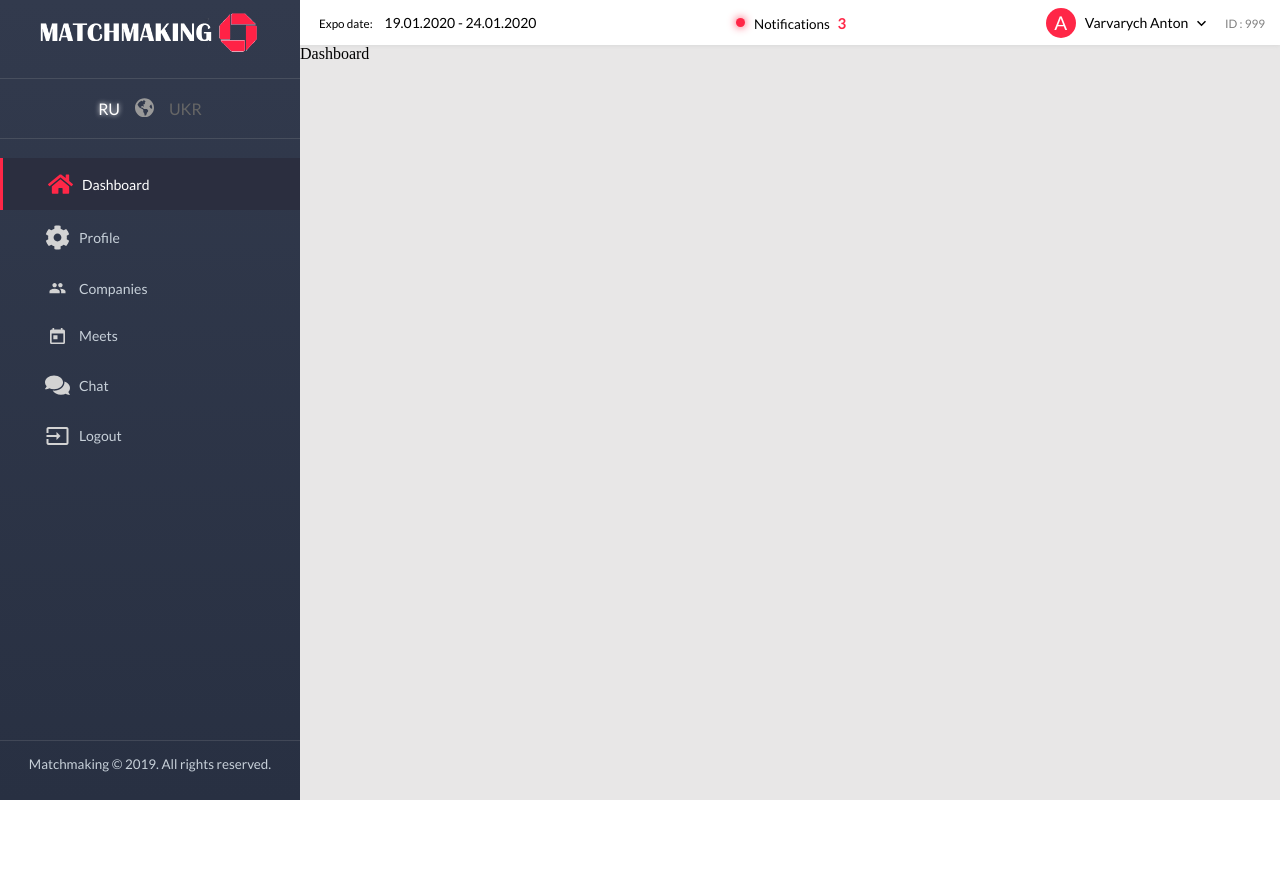
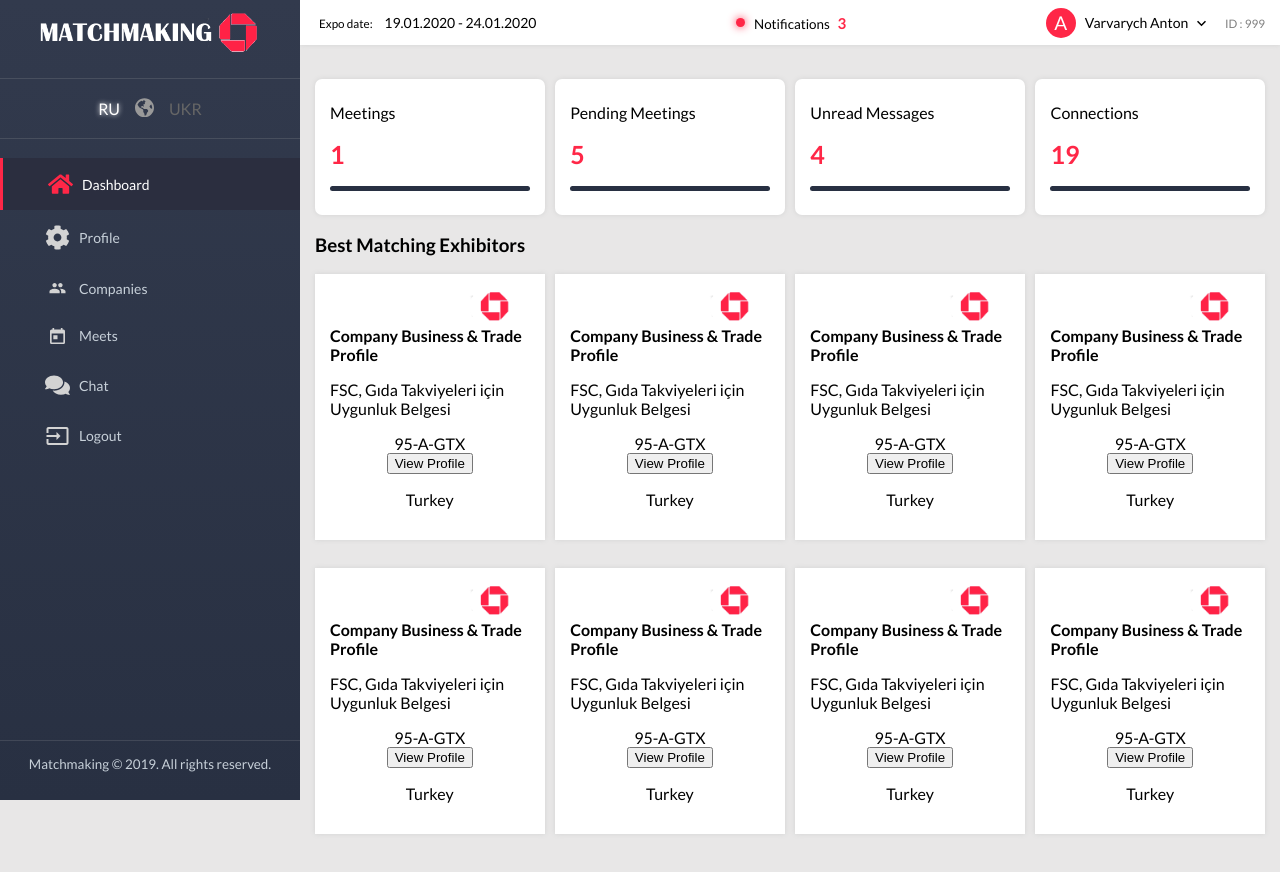
Before and after one commit to IgorSemenyk/matchmaking, a React (Create React App) app: page /dashboard in a window 1280 px wide. Shown: the top 872 px of the page. Before the commit the page ends 800 px from the top, so only its background shows below. Built offline with nearby package versions, Linux system fonts and the light colour scheme.

Commit message:
dashboard

```diff
--- a/src/components/Main/Content/Dashboard/Dashboard.jsx
+++ b/src/components/Main/Content/Dashboard/Dashboard.jsx
@@ -1,10 +1,119 @@
 import React from 'react';
-
+import style from './Dashboard.module.css';
+import logo from './../../../../img/logotype.png';
 
 const Dashboard = () => {
     return(
-        <div>
-            Dashboard
+        <div className={style.dashboard}>
+            <div className={style.dashboardCounters}>
+                <div className={style.dashboardCounterItem}>
+                    <p>Meetings</p>
+                    <b>1</b>
+                    <div className={style.dasboardStatusBar}></div>
+                </div>
+                <div className={style.dashboardCounterItem}>
+                    <p>Pending Meetings</p>
+                    <b>5</b>
+                    <div className={style.dasboardStatusBar}></div>
+                </div>
+                <div className={style.dashboardCounterItem}>
+                    <p>Unread Messages</p>
+                    <b>4</b>
+                    <div className={style.dasboardStatusBar}></div>
+                </div>
+                <div className={style.dashboardCounterItem}>
+                    <p>Connections</p>
+                    <b>19</b>
+                    <div className={style.dasboardStatusBar}></div>
+                </div>
+            </div>
+            <div className={style.dashboardBestExibitors}>
+                <div className={style.dashboardBestStatus}>
+                    <h3>Best Matching Exhibitors</h3>
+                </div>
+                <div className={style.dashboardBestExibitorsContainer}>
+                    <div className={style.dashboardBestExibitorsItem}>
+                        <img src={logo} alt=""/>
+                        <b>Company Business & Trade Profile</b>
+                        <p>	FSC, Gıda Takviyeleri için Uygunluk Belgesi</p>
+                        <span>95-A-GTX</span>
+                        <button>View Profile</button>
+                        <div>
+                            <p>Turkey</p>
+                        </div>
+                    </div>
+                    <div className={style.dashboardBestExibitorsItem}>
+                        <img src={logo} alt=""/>
+                        <b>Company Business & Trade Profile</b>
+                        <p>	FSC, Gıda Takviyeleri için Uygunluk Belgesi</p>
+                        <span>95-A-GTX</span>
+                        <button>View Profile</button>
+                        <div>
+                            <p>Turkey</p>
+                        </div>
+                    </div>
+                    <div className={style.dashboardBestExibitorsItem}>
+                        <img src={logo} alt=""/>
+                        <b>Company Business & Trade Profile</b>
+                        <p>	FSC, Gıda Takviyeleri için Uygunluk Belgesi</p>
+                        <span>95-A-GTX</span>
+                        <button>View Profile</button>
+                        <div>
+                            <p>Turkey</p>
+                        </div>
+                    </div>
+                    <div className={style.dashboardBestExibitorsItem}>
+                        <img src={logo} alt=""/>
+                        <b>Company Business & Trade Profile</b>
+                        <p>	FSC, Gıda Takviyeleri için Uygunluk Belgesi</p>
+                        <span>95-A-GTX</span>
+                        <button>View Profile</button>
+                        <div>
+                            <p>Turkey</p>
+                        </div>
+                    </div>
+                    <div className={style.dashboardBestExibitorsItem}>
+                        <img src={logo} alt=""/>
+                        <b>Company Business & Trade Profile</b>
+                        <p>	FSC, Gıda Takviyeleri için Uygunluk Belgesi</p>
+                        <span>95-A-GTX</span>
+                        <button>View Profile</button>
+                        <div>
+                            <p>Turkey</p>
+                        </div>
+                    </div>
+                    <div className={style.dashboardBestExibitorsItem}>
+                        <img src={logo} alt=""/>
+                        <b>Company Business & Trade Profile</b>
+                        <p>	FSC, Gıda Takviyeleri için Uygunluk Belgesi</p>
+                        <span>95-A-GTX</span>
+                        <button>View Profile</button>
+                        <div>
+                            <p>Turkey</p>
+                        </div>
+                    </div>
+                    <div className={style.dashboardBestExibitorsItem}>
+                        <img src={logo} alt=""/>
+                        <b>Company Business & Trade Profile</b>
+                        <p>	FSC, Gıda Takviyeleri için Uygunluk Belgesi</p>
+                        <span>95-A-GTX</span>
+                        <button>View Profile</button>
+                        <div>
+                            <p>Turkey</p>
+                        </div>
+                    </div>
+                    <div className={style.dashboardBestExibitorsItem}>
+                        <img src={logo} alt=""/>
+                        <b>Company Business & Trade Profile</b>
+                        <p>	FSC, Gıda Takviyeleri için Uygunluk Belgesi</p>
+                        <span>95-A-GTX</span>
+                        <button>View Profile</button>
+                        <div>
+                            <p>Turkey</p>
+                        </div>
+                    </div>
+                </div>
+            </div>
         </div>
     )
 };
--- /dev/null
+++ b/src/components/Main/Content/Dashboard/Dashboard.module.css
@@ -0,0 +1,59 @@
+.dashboard {
+    font-family: 'Lato', sans-serif;
+}
+.dashboardCounters {
+    display: flex;
+    flex-flow: row nowrap;
+    justify-content: space-between;
+    align-items: center;
+
+}
+.dashboardCounterItem {
+    overflow: hidden;
+    box-shadow: 0px 0px 5px lightgray;
+    display: flex;
+    flex-flow: column;
+    justify-content: flex-start;
+    width: 21%;
+    background: white;
+    padding: 15px;
+    border-radius: 7px;
+}
+.dashboardCounterItem p {
+    font-size: 16px;
+    padding: 9px 0;
+    text-align: left;
+    margin: 0px;
+}
+.dashboardCounterItem b {
+    font-size: 25px;
+    color: #FF2747;
+    font-weight: bold;
+    padding: 8px 0;
+}
+.dasboardStatusBar {
+    height: 5px;
+    background-color: #283042;
+    border-radius: 50px;
+    width: 100%;
+    margin: 9px 0px;
+}
+.dashboardBestExibitorsContainer {
+    display: flex;
+    flex-flow: row wrap;
+    justify-content: space-between;
+    align-items: stretch;
+}
+.dashboardBestExibitorsItem {
+    display: flex;
+    flex-flow: column;
+    align-items: center;
+    box-shadow: 0px 0px 5px lightgray;
+    background: #ffffff;
+    width: 21%;
+    padding: 15px;
+    margin-bottom: 3%;
+}
+.dashboardBestExibitorsItem img {
+    width: 85%;
+}
--- a/src/components/Main/Main.jsx
+++ b/src/components/Main/Main.jsx
@@ -18,7 +18,7 @@ let Main = () => {
             <div className={'sidebar'}>
                 <Sidebar/>
             </div>
-            <div className={'content'}>
+            <div className={style.content}>
                 <Route path={'/dashboard'} render={ () => <Dashboard /> } />
                 <Route path={'/profile/:companyID?'} render={ () => <Profile /> } />
                 <Route path={'/meets'} render={ () => <Meets /> } />
--- a/src/components/Main/Main.module.css
+++ b/src/components/Main/Main.module.css
@@ -3,3 +3,8 @@
     background: #e8e7e7;
     min-height: 100vh;
 }
+.content {
+    padding: 34px 15px;
+    overflow: hidden;
+    position: relative;
+}
```
Also changed, not shown: 1 other file (tests, documents, lock files or other folders).
